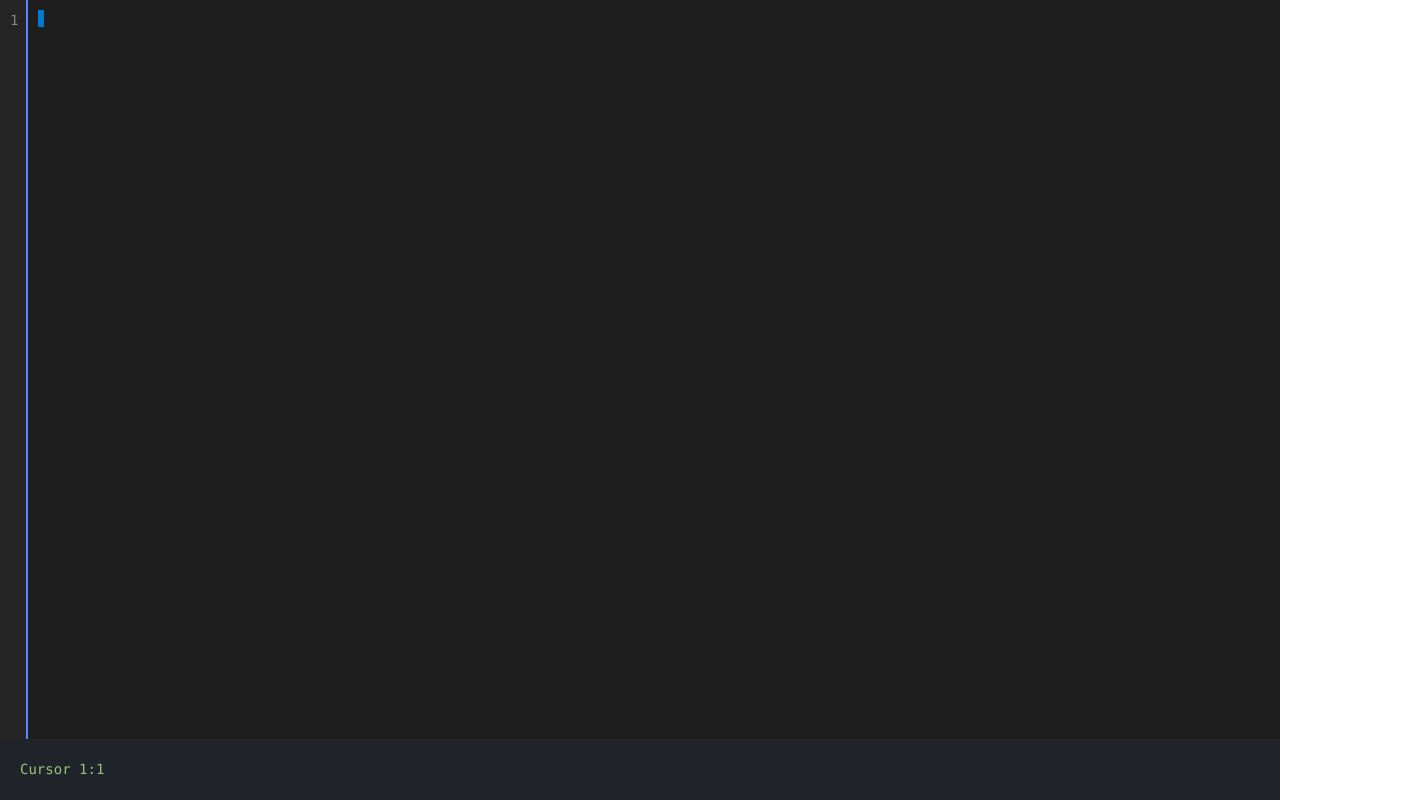
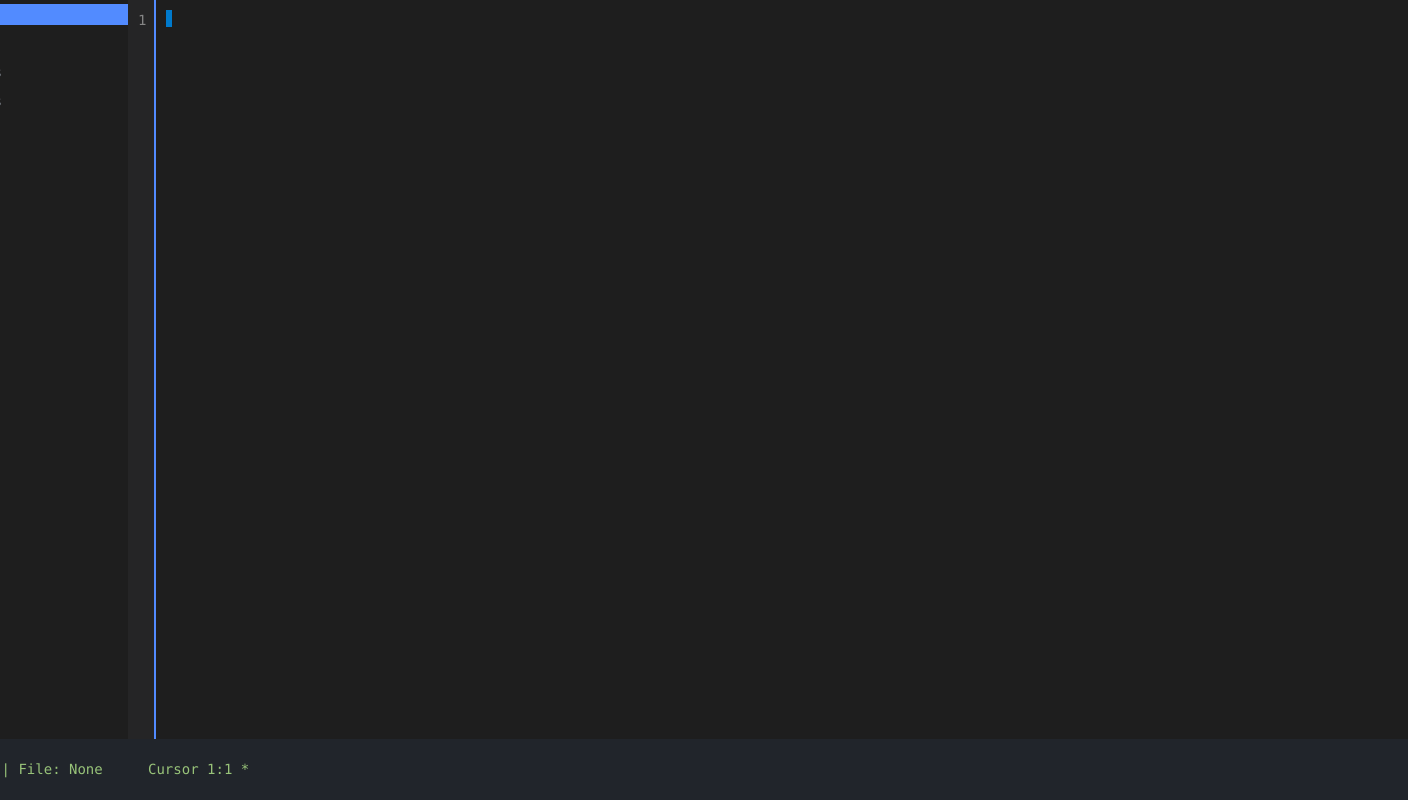
Before and after one commit to Abizrh/neoverse, a React (Vite) app: page /playground in a window 1280 px wide. Shown: the whole page, 1408 px wide, since content can reach past the window. Built offline with nearby package versions, Linux system fonts and the light colour scheme.

Commit message:
enhance: add undo mechanism

```diff
--- a/src/components/playground/index.tsx
+++ b/src/components/playground/index.tsx
@@ -306,7 +306,6 @@ const NeovimSimulator: React.FC = () => {
             const newKeyPressed = [...prevKeyPressed, "d"];
             return newKeyPressed;
           });
-
           break;
         case "i":
           setMode("insert");
@@ -333,6 +332,9 @@ const NeovimSimulator: React.FC = () => {
         case "o":
           setMode("insert");
           insertNewLine();
+          break;
+        case "u":
+          deleteChar();
           break;
         case "w":
           e.preventDefault();
@@ -397,7 +399,6 @@ const NeovimSimulator: React.FC = () => {
         line.slice(0, cursor.ch) + char + line.slice(cursor.ch);
       return newLines;
     });
-
     setCursor((prevCursor) => ({ ...prevCursor, ch: prevCursor.ch + 1 }));
     updateListSymbol();
   };
@@ -517,12 +518,11 @@ const NeovimSimulator: React.FC = () => {
   return (
     <div className="flex flex-row" onKeyDown={handleKeyDown}>
       {/* File system */}
-      {focusedCmp === "fileSystem" && (
       <div
         ref={fileSystemRef}
         tabIndex={0}
         style={{
-            width: "25vw",
+          width: "20vw",
           height: "100vh",
           backgroundColor: "#1E1E1E",
           color: "#858585",
@@ -538,9 +538,9 @@ const NeovimSimulator: React.FC = () => {
           mode={mode}
           currentFile={currentFile}
           isUnsaved={isSaving}
+          saveMessage={saveMessage}
         />
       </div>
-      )}
 
       {/* Editor */}
       <div
@@ -626,7 +626,7 @@ const NeovimSimulator: React.FC = () => {
             color: "#98c379",
           }}
         >
-          Cursor {cursor.line + 1}:{cursor.ch + 1}
+          Cursor {cursor.line + 1}:{cursor.ch + 1} * {saveMessage}
         </span>
       </div>
       <Theme
--- a/src/components/playground/status.tsx
+++ b/src/components/playground/status.tsx
@@ -1,25 +1,17 @@
 import React from "react";
-import { Badge } from "@/components/ui/badge";
 
 type FileStatusDisplayProps = {
   mode: string;
   currentFile: { name: string } | null;
   isUnsaved: boolean;
+  saveMessage: string;
 };
-// {mode.toLowerCase() === "insert" && isUnsaved && (
-//   <Badge variant="destructive" className="absolute -top-2 -right-2">
-//   Unsaved
-//   </Badge>
-// )}
 
 const FileStatusDisplay: React.FC<FileStatusDisplayProps> = ({
   mode,
   currentFile,
-  isUnsaved,
 }) => {
-  // console.log("isUnsaved", isUnsaved);
   return (
-    // <div className="relative inline-block">
     <span
       style={{
         padding: "20px 20px",
@@ -27,10 +19,8 @@ const FileStatusDisplay: React.FC<FileStatusDisplayProps> = ({
         color: "#98c379",
       }}
     >
-      {isUnsaved}
       Mode: {mode.toUpperCase()} | File: {currentFile?.name || "None"}
     </span>
-    // </div>
   );
 };
 
```
Lines whose indentation alone changed are shown as unchanged.
